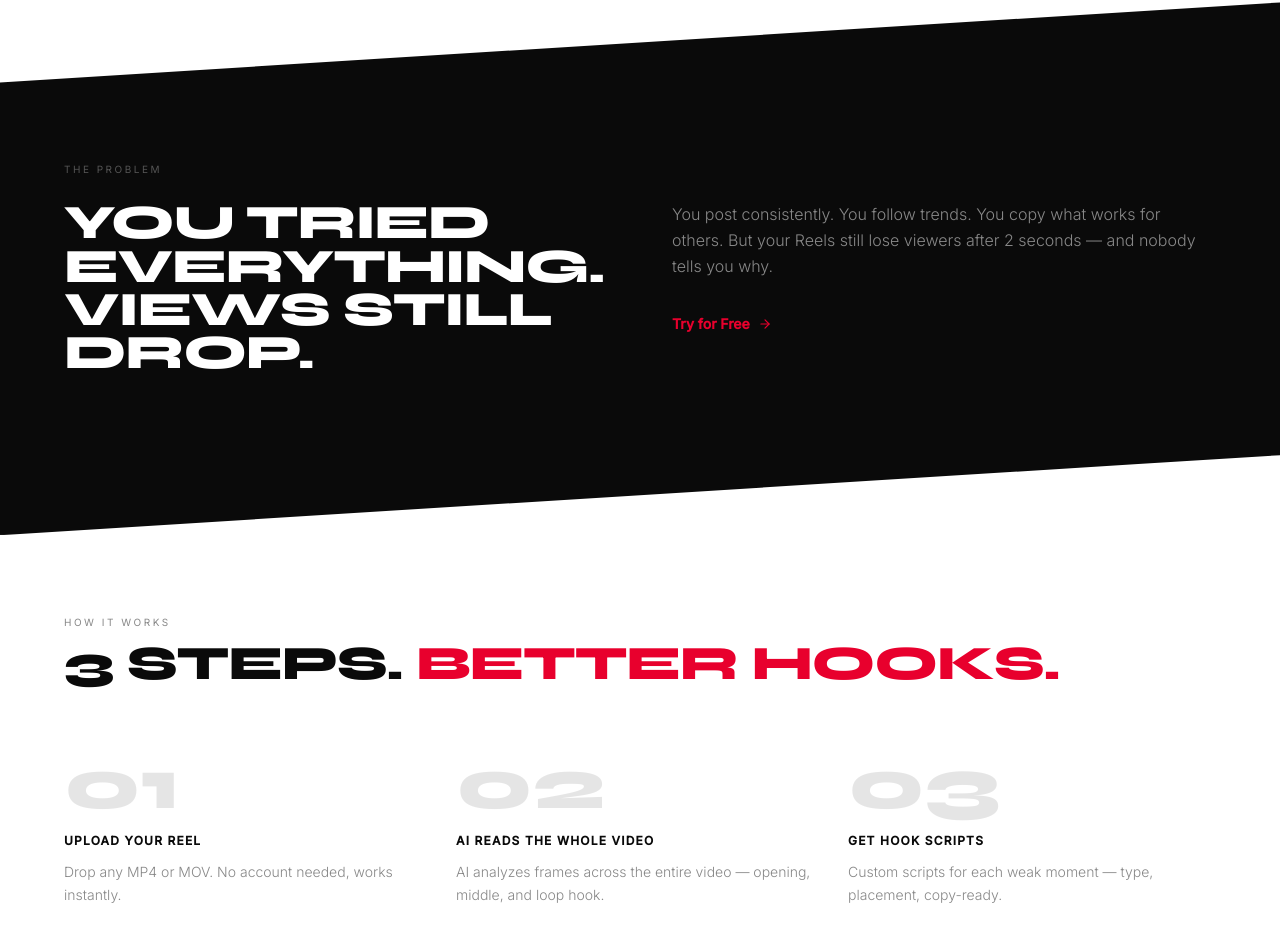
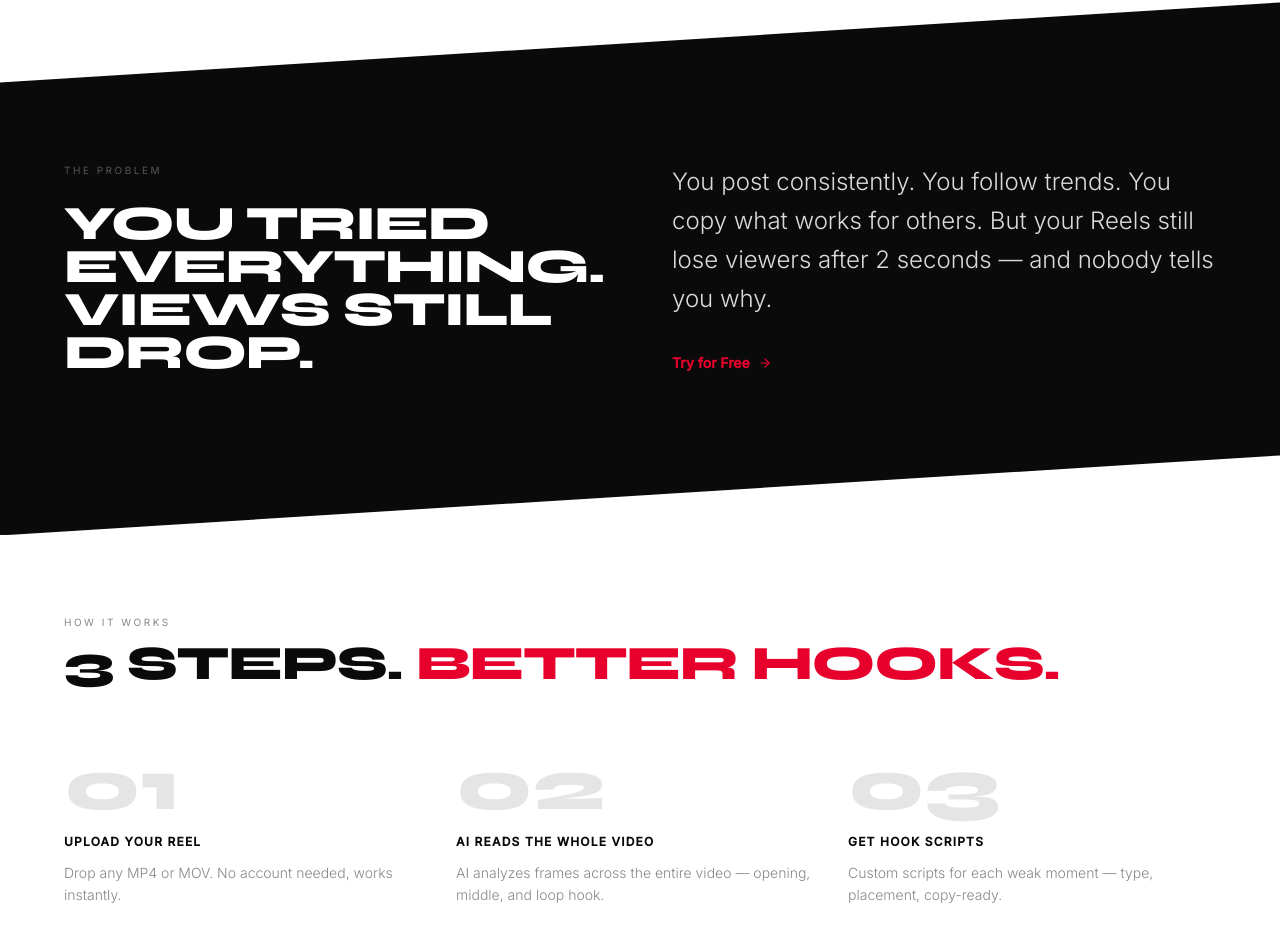
Before and after one commit to bimogg/Hooked.AI, a Next.js app: page / in a window 1280 px wide. Shown: the part 1315-2257 px from the top of the page. Built offline with nearby package versions, Linux system fonts and the light colour scheme; no server answers.

Commit message:
fix: brighten problem section subtext so it's readable on dark bg

```diff
--- a/components/HomeContent.tsx
+++ b/components/HomeContent.tsx
@@ -195,7 +195,7 @@ export default function HomeContent() {
             </h2>
           </div>
           <div className="md:w-1/2" data-reveal="right">
-            <p className="text-[#888] text-sm md:text-base leading-relaxed mb-8 font-light">
+            <p className="text-white/85 text-lg md:text-2xl leading-relaxed mb-8 font-light">
               {tr('home', 'problemSub', lang)}
             </p>
             <Link href="/pro" className="inline-flex items-center gap-2 text-sm font-bold text-[#e8002d] hover:gap-3 transition-all">
```
